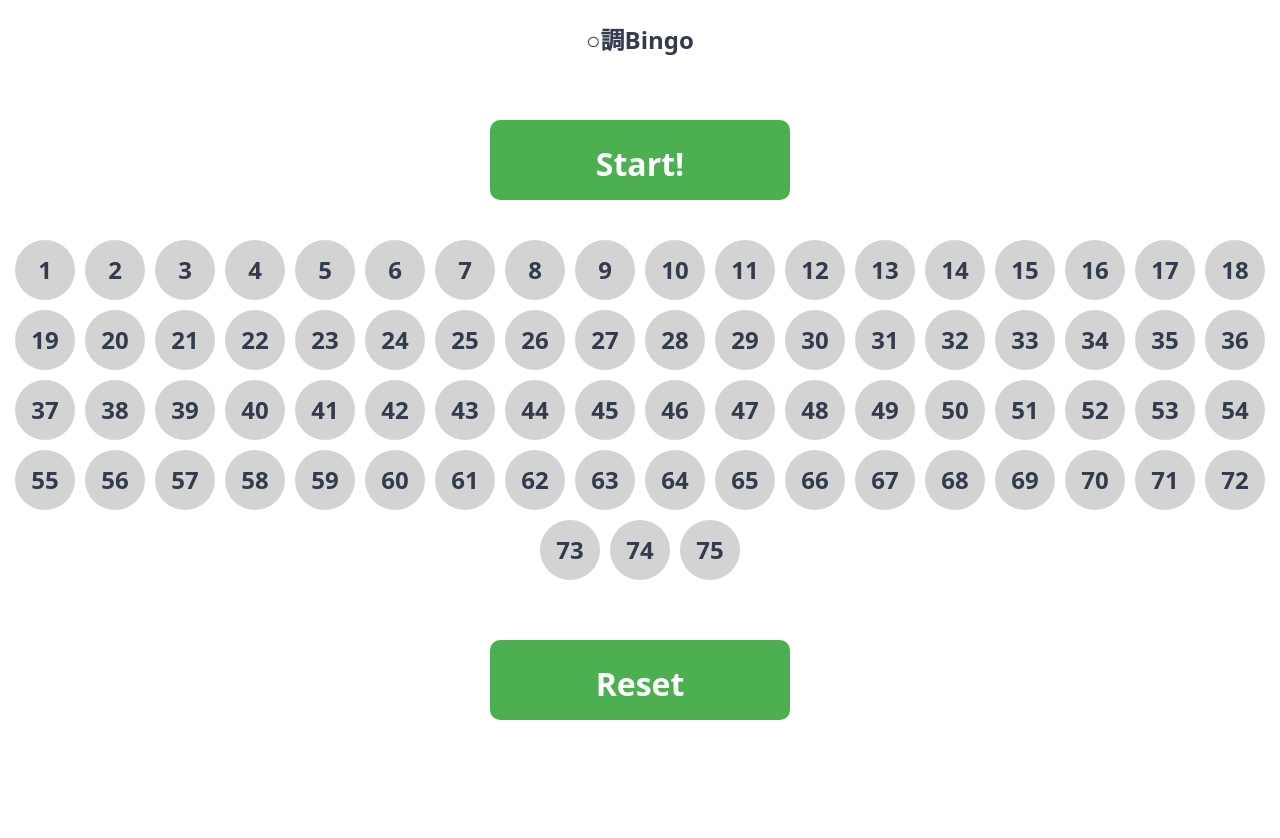
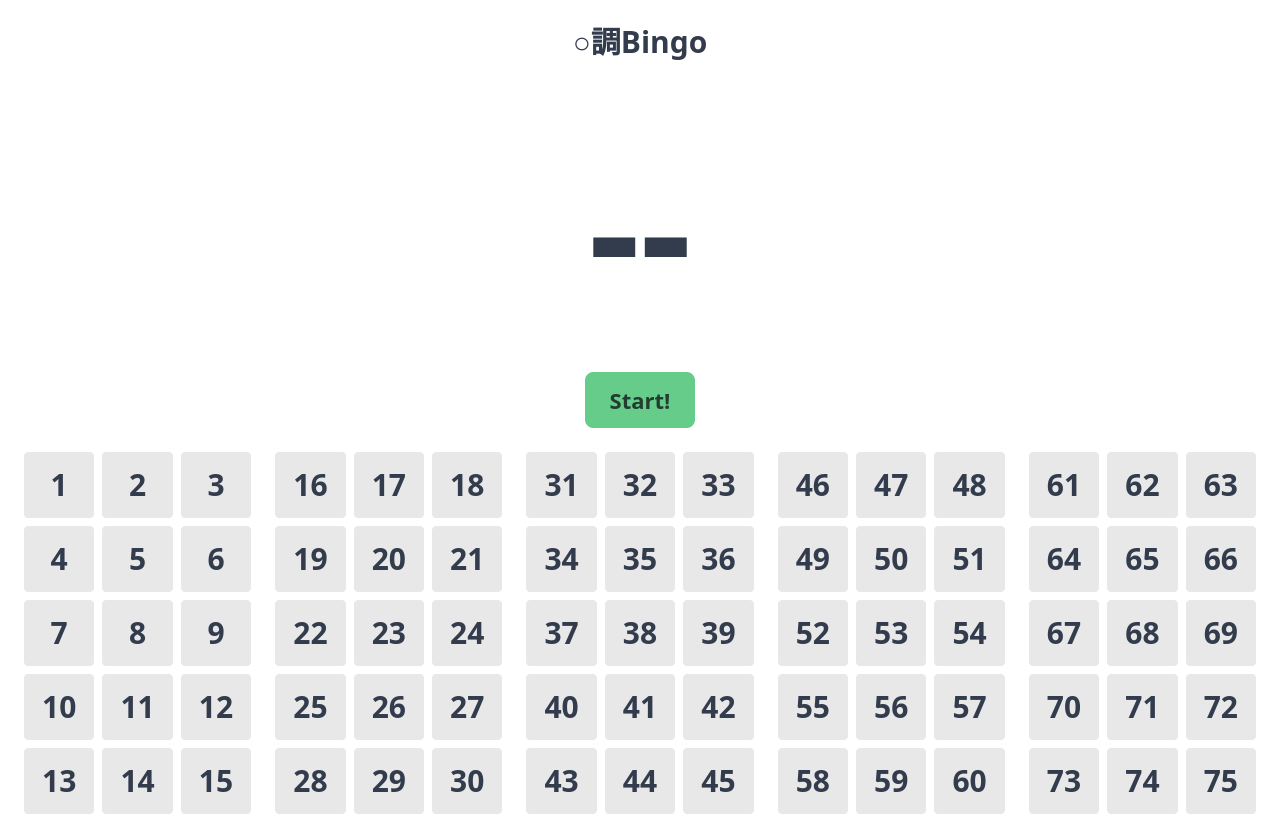
Before and after one commit to chofufestival/bingo2025, a Vue app: page / in a window 1280 px wide. Before the commit the page ends 800 px from the top, so only its background shows below. Built offline with nearby package versions, Linux system fonts and the light colour scheme; some icons are missing.

Commit message:
feat: 画面のレイアウトを変更

```diff
--- a/src/App.vue
+++ b/src/App.vue
@@ -40,104 +40,27 @@ function reset() {
 </script>
 
 <template>
+  <div class="flex flex-col h-screen">
     <Header />
-
-    <h2>
-        {{ selectedNumber !== 0 ? selectedNumber : '' }}
-    </h2>
-
+    <div class="grow flex flex-col justify-center items-center">
+      <div class="font-bold font-monospace text-[10rem] my-6">
+        {{ selectedNumber !== 0 ? selectedNumber : '--' }}
+      </div>
       <div class="center">
-        <button @click="start" :disabled="array.length === 0">Start!</button>
+        <button @click="start" :disabled="array.length === 0" class="btn btn-xl btn-primary">Start!</button>
       </div>
-
-    <div class="number-list">
-        <h3
-            v-for="number in numbers"
+    </div>
+    <div class="grid grid-cols-5 gap-6 p-6">
+      <div v-for="col in 5" class="grid grid-cols-3 gap-2">
+        <button
+          v-for="number in Array.from({ length: 15 }, (_, i) => i + 1 + (col - 1) * 15)"
           :key="number"
           @click="selectManually(number)"
-            :style="{ backgroundColor: selectedNumbers.includes(number) ? 'lightgreen' : 'lightgray' }"
+          :class="`btn btn-xl text-3xl py-8 m-0 rounded-sm ${selectedNumbers.includes(number) && 'btn-primary'}`"
           >
           {{ number }}
-        </h3>
+        </button>
       </div>
-    <div class="center">
-        <button @click="reset">Reset</button>
     </div>
-
+  </div>
 </template>
-
-<style scoped>
-.center {
-    display: flex;
-    justify-content: center;
-    align-items: center;
-    flex-direction: column;
-    margin-top: 40px;
-}
-
-h1 {
-    font-size: 3rem;
-    font-weight: bold;
-    color: #333;
-    text-align: center;
-}
-
-button {
-    background-color: #4CAF50;
-    color: white;
-    font-size: 2rem;
-    padding: 20px 40px;
-    border: none;
-    border-radius: 10px;
-    cursor: pointer;
-    transition: background-color 0.3s ease;
-    width: 300px;
-    height: 80px;
-    font-weight: bold;
-}
-
-button:disabled {
-    background-color: #ccc;
-    cursor: not-allowed;
-}
-
-button:hover {
-    background-color: #45a049;
-}
-
-.number-list {
-    display: flex;
-    justify-content: center;
-    flex-wrap: wrap;
-    gap: 10px;
-    margin-top: 20px;
-    max-width: 100%;
-    padding: 20px 0;
-}
-
-.number-list h3 {
-    width: 60px;
-    height: 60px;
-    display: flex;
-    justify-content: center;
-    align-items: center;
-    font-size: 1.5rem;
-    font-weight: bold;
-    border-radius: 50%;
-    cursor: pointer;
-    transition: background-color 0.3s ease, transform 0.3s ease;
-    background-color: lightgray;
-}
-
-.number-list h3:hover {
-    transform: scale(1.1);
-}
-
-h2 {
-    font-size: 10rem;
-    font-weight: bold;
-    color: #333;
-    margin-top: 30px;
-    text-align: center;
-}
-</style>
--- a/src/components/Header.vue
+++ b/src/components/Header.vue
@@ -4,7 +4,7 @@ import { Icon } from '@iconify/vue'
 
 <template>
   <div class="flex p-6 justify-center relative">
-    <h1 class="font-bold text-2xl">○調Bingo</h1>
+    <h1 class="font-bold text-3xl">○調Bingo</h1>
     <div class="absolute top-0 right-0 flex items-center h-full p-6">
       <button class="btn btn-ghost px-2">
         <Icon icon="mdi:history" class="size-8" />
```
Lines whose indentation alone changed are shown as unchanged.
